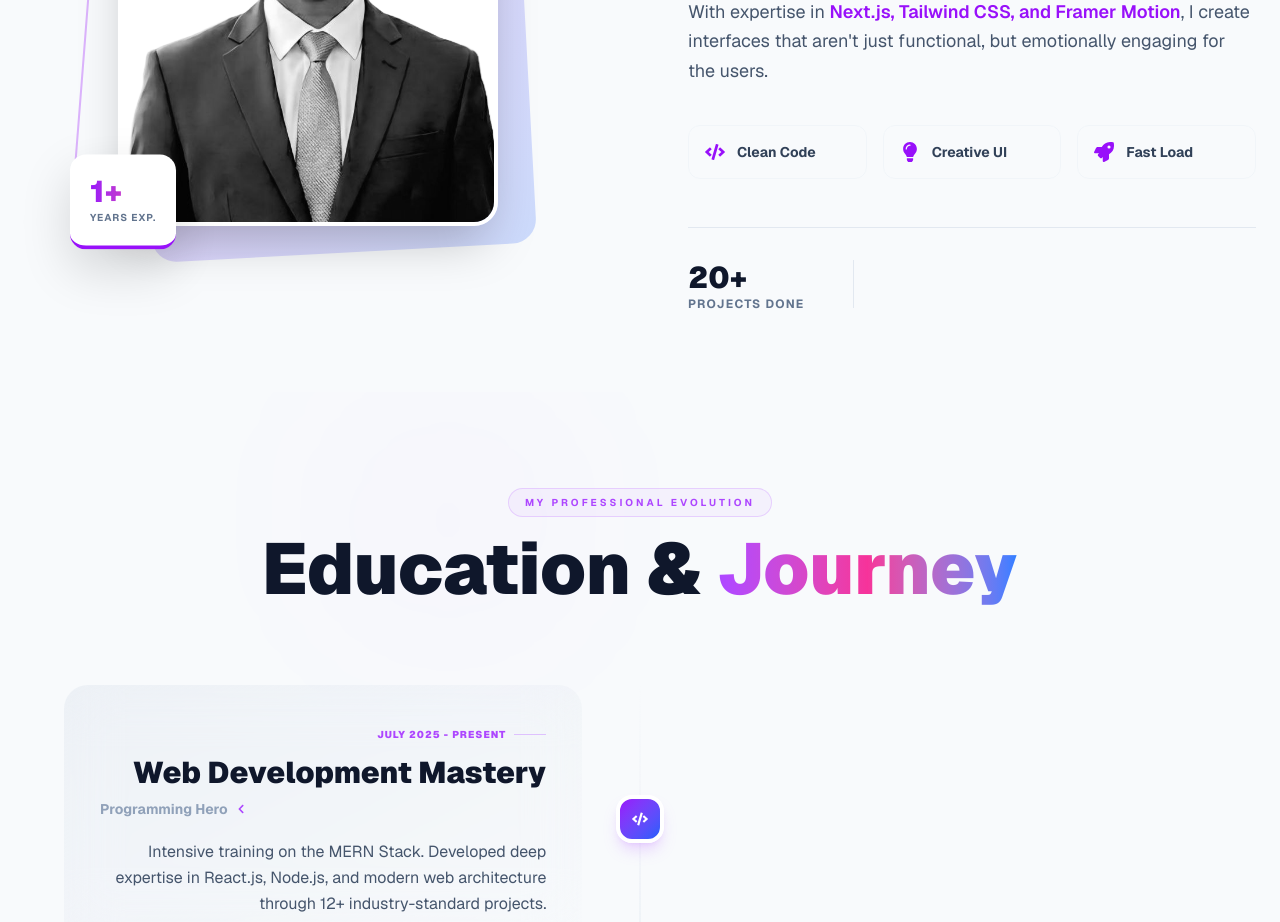
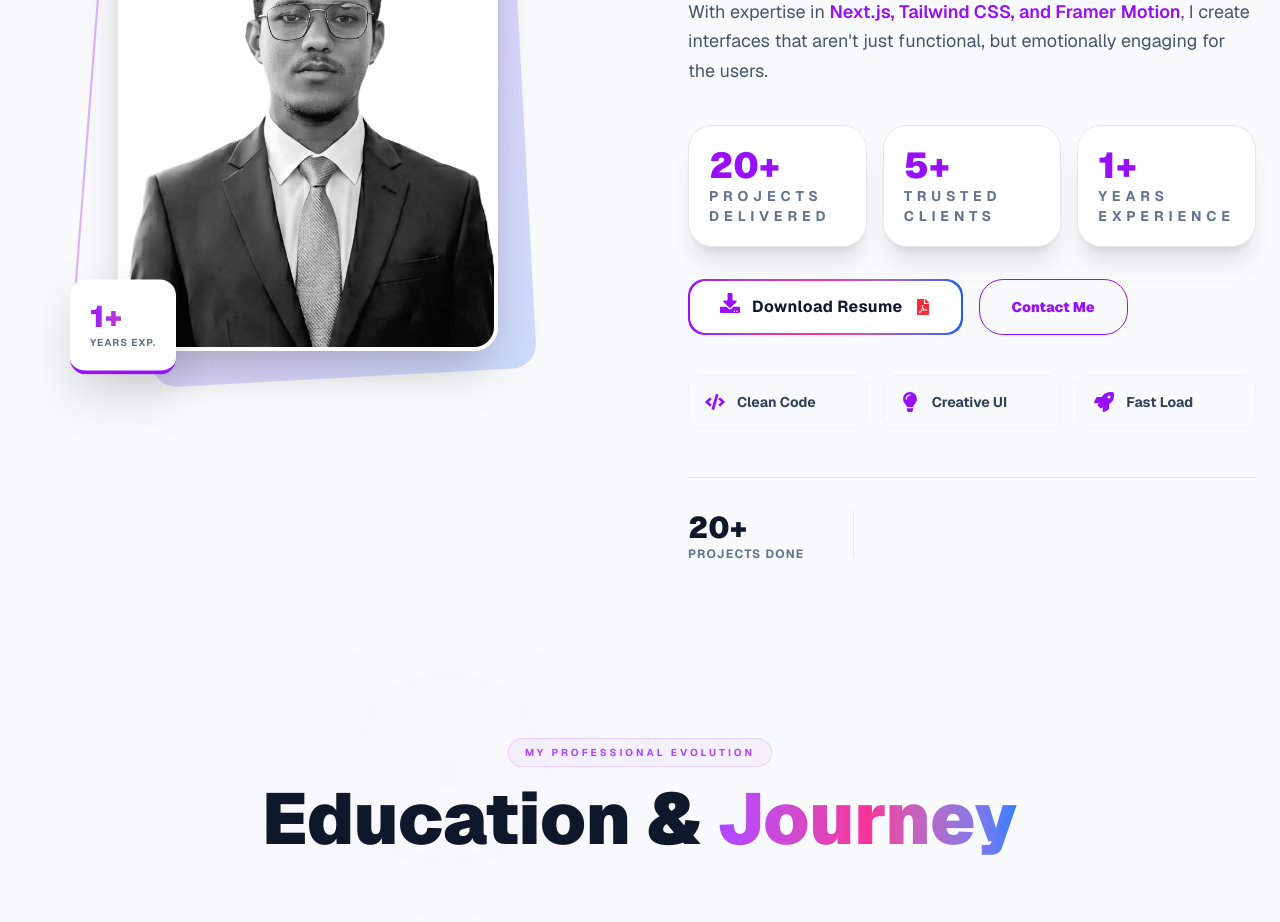
Before and after one commit to sakhawat236hossain/me-protfolio-web-, a Next.js app: page / in a window 1280 px wide. Shown: the part 1300-2222 px from the top of the page. Built offline with nearby package versions, Linux system fonts and the light colour scheme.

Commit message:
add project statistics and contact button to About section

```diff
--- a/src/app/AboutMe/AboutMe.jsx
+++ b/src/app/AboutMe/AboutMe.jsx
@@ -2,7 +2,9 @@
 import React from "react";
 import Image from "next/image";
 import { motion } from "framer-motion";
+import { Link } from "react-scroll";
 import myIMG from "../../../assets/profile.jpg";
+import ResumeButton from "../Buttons/ResumeButton";
 import { FaCode, FaRocket, FaLightbulb } from "react-icons/fa";
 
 const About = () => {
@@ -149,6 +151,40 @@ const About = () => {
             </p>
           </motion.div>
 
+          <div className="mt-10 grid gap-4 sm:grid-cols-3">
+            <div className="rounded-3xl border border-slate-200 dark:border-slate-800 p-5 bg-white dark:bg-slate-900 shadow-xl">
+              <p className="text-4xl font-black text-purple-600">20+</p>
+              <p className="text-sm text-slate-500 dark:text-slate-400 uppercase tracking-[0.35em] font-bold">
+                Projects Delivered
+              </p>
+            </div>
+            <div className="rounded-3xl border border-slate-200 dark:border-slate-800 p-5 bg-white dark:bg-slate-900 shadow-xl">
+              <p className="text-4xl font-black text-purple-600">5+</p>
+              <p className="text-sm text-slate-500 dark:text-slate-400 uppercase tracking-[0.35em] font-bold">
+                Trusted Clients
+              </p>
+            </div>
+            <div className="rounded-3xl border border-slate-200 dark:border-slate-800 p-5 bg-white dark:bg-slate-900 shadow-xl">
+              <p className="text-4xl font-black text-purple-600">1+</p>
+              <p className="text-sm text-slate-500 dark:text-slate-400 uppercase tracking-[0.35em] font-bold">
+                Years Experience
+              </p>
+            </div>
+          </div>
+
+          <div className="mt-8 flex flex-wrap gap-4">
+            <ResumeButton />
+            <Link
+              to="contact"
+              smooth={true}
+              duration={500}
+              offset={-70}
+              className="inline-flex items-center justify-center rounded-3xl border border-purple-600 px-8 py-4 text-sm font-black text-purple-600 transition hover:bg-purple-600 hover:text-white"
+            >
+              Contact Me
+            </Link>
+          </div>
+
           {/* Feature Grid */}
           <motion.div
             className="grid grid-cols-1 sm:grid-cols-3 gap-4 mt-10"
```
